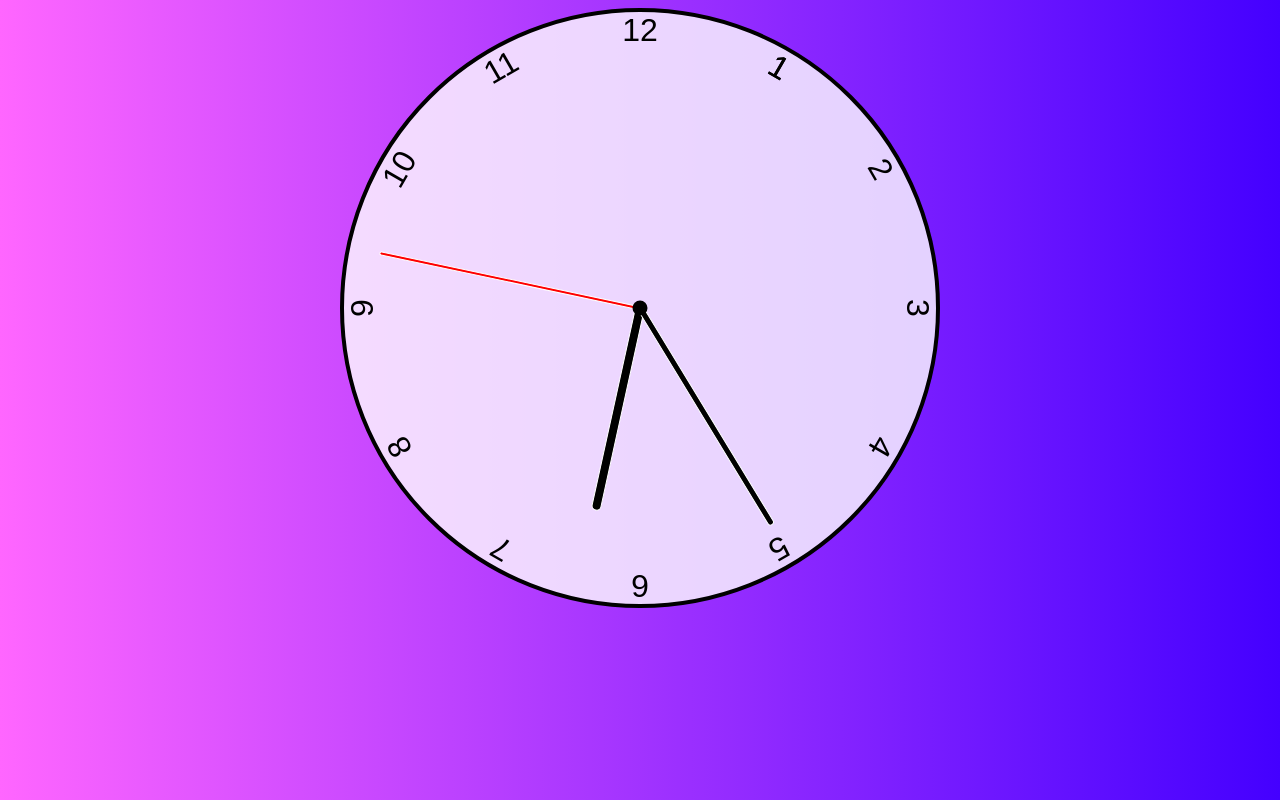
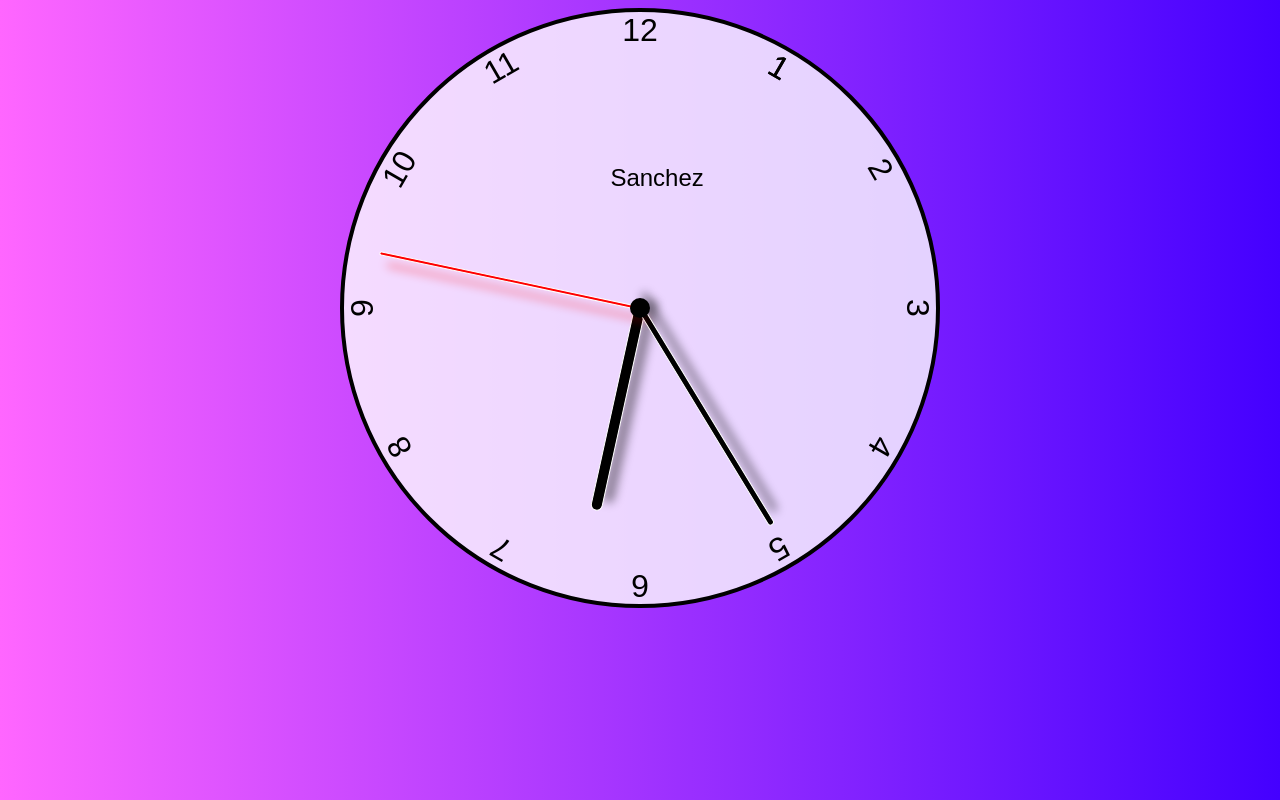
Before and after one commit to EduardoSanchezMendoza/Assignments, a plain HTML site: page Lab2/index.html in a window 1280 px wide. Drawn offline with Linux system fonts and the light colour scheme.

Commit message:
`Updated Lab2 with Comments

```diff
--- a/Lab2/index.html
+++ b/Lab2/index.html
@@ -1,5 +1,7 @@
 <!DOCTYPE html>
 <html lang="en">
+<!--The head to join all the files at ones to make the clock
+move and display graphics-->
 <head>
     <meta charset="UTF-8">
     <meta name="viewport" content="width=device-width, initial-scaled=1.0">
@@ -8,8 +10,10 @@
     <title>Clock</title>
 
 </head>
+<!--the body of the website with the clock hand, number and label-->
 <body>
     <div class="clock">
+        <div class="label">Sanchez</div>
         <div class="hand hour" data-hour-hand></div>
         <div class="hand minute" data-minute-hand></div>
         <div class="hand second" data-second-hand></div>
--- a/Lab2/styles.css
+++ b/Lab2/styles.css
@@ -3,6 +3,8 @@
     box-sizing: border-box;
     font-family: Gotham Rounded, sans-serif;
 }
+
+/*the background around the clock*/
 body
 {
     background: linear-gradient(to right, hsl(300, 100%, 70%), hsl(256, 100%, 50%));
@@ -12,6 +14,7 @@ body
     overflow: hidden;
 }
 
+/*the body of the clock*/
 .clock
 {
     width: 600px;
@@ -22,6 +25,7 @@ body
     position: relative;
 }
 
+/*For the number to go in cirlces and not straight lines*/
 .clock .number
 {
     --rotation: 0;
@@ -33,6 +37,7 @@ body
     font-size: 2rem;
 }
 
+/*clock numbers position*/
 .clock .number1{ --rotation: 30deg}
 .clock .number2{ --rotation: 60deg}
 .clock .number3{ --rotation: 90deg}
@@ -45,6 +50,16 @@ body
 .clock .number10{ --rotation: 300deg}
 .clock .number11{ --rotation: 330deg}
 
+/*The label of my last name*/
+.label
+{
+    position: absolute;
+    top: 19vmin;
+    left: 45%;
+    font-size: 3vmin;
+}
+
+/*hands go around the center and not in a straight line*/
 .clock .hand
 {
     --rotation: 0;
@@ -60,24 +75,28 @@ body
     transform: translateX(-50%) rotate(calc(var(--rotation) * 1deg));
 }
 
+/*The center dot of the clock*/
 .clock::after
 {
     content: '';
     position: absolute;
     background-color: black;
     z-index: 11;
-    width: 15px;
-    height: 15px;
+    width: 20px;
+    height: 20px;
     top: 50%;
     left: 50%;
     transform: translate(-50%, -50%);
     border-radius: 50%;
 }
+
+/* clock hands with shandow*/
 .clock .hand.second
 {
     width: 4px;
     height: 45%;
     background-color: red;
+    box-shadow: -10px 10px 10px rgba(255, 0, 0, 0.4);
 }
 
 .clock .hand.minute
@@ -85,11 +104,13 @@ body
     width: 7px;
     height: 43%;
     background-color: black;
+    box-shadow: -10px 10px 10px rgba(0,0,0,.4);
 }
 
 .clock .hand.hour
 {
-    width: 10px;
+    width: 12px;
     height: 35%;
     background-color: black;
+    box-shadow: -10px 10px 10px rgba(0,0,0,.4);
 }
```
